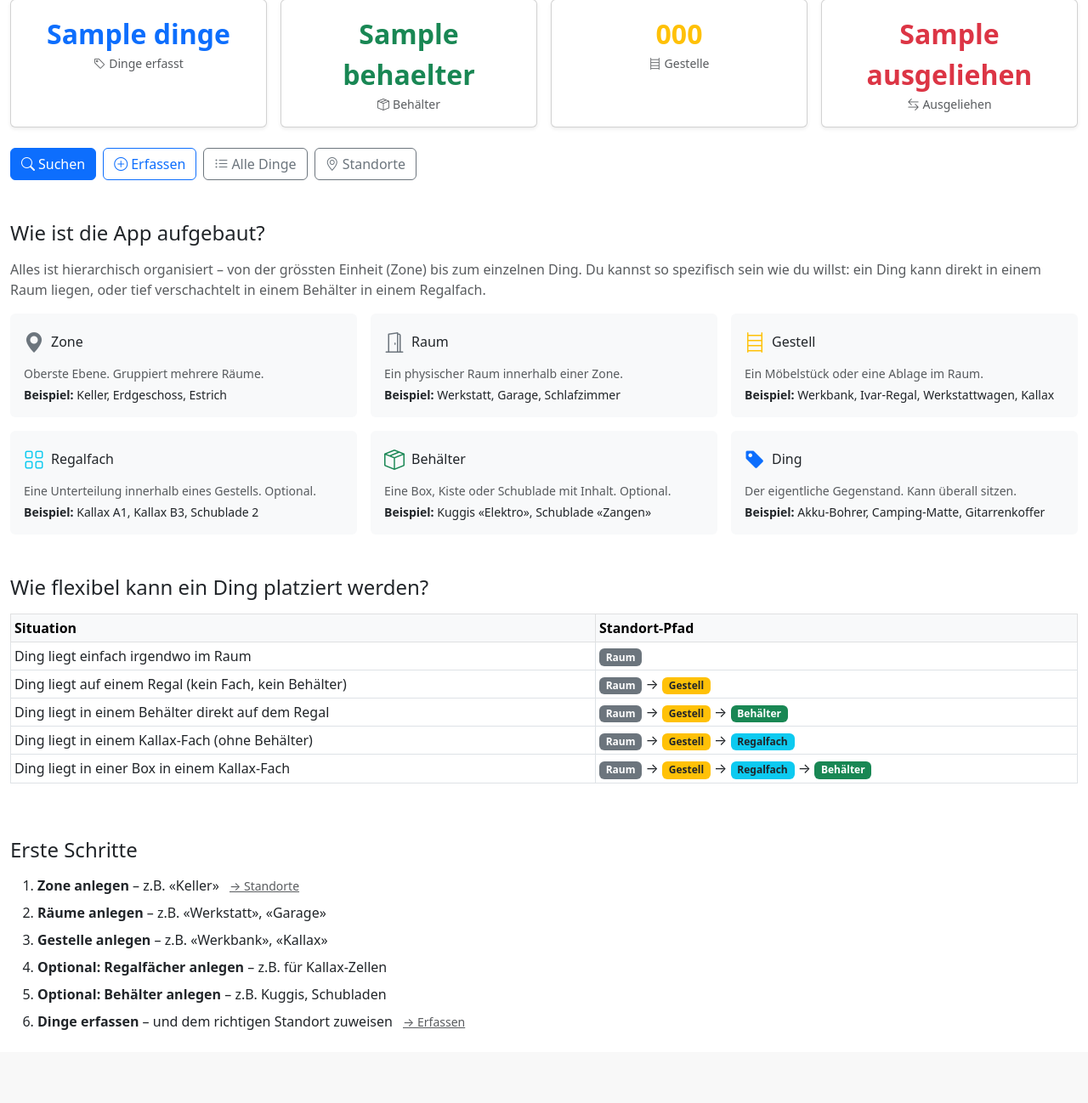
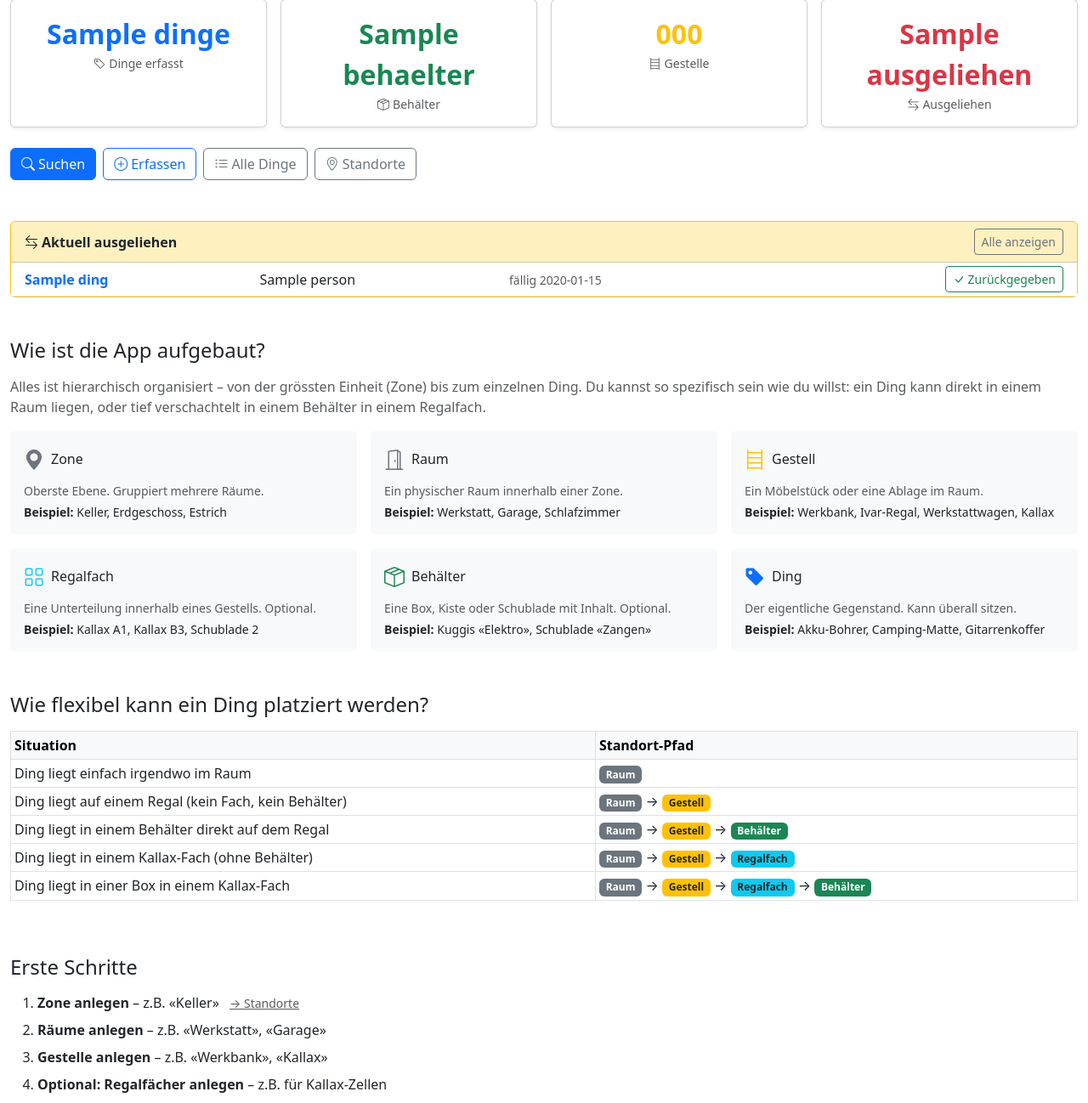
Before and after one commit to sasilanz/Inventar, a Flask app: template app/templates/index.html in a window 1280 px wide. Shown: the part 73-1371 px from the top of the page at 85% size. Before the commit the page ends 1285 px from the top, so only its background shows below. Run offline with Flask 3, Linux system fonts and the light colour scheme; the template is opened without the code that fills it: most values are stand-ins (such as "Sample title", 1, 10 or a date in 2020).

Commit message:
Startseite: aktuell ausgeliehene Dinge anzeigen
Gelbe Karte mit Tabelle aller offenen Ausleihen, sortiert nach
Fälligkeitsdatum. Überfällige Einträge rot markiert, Zurückgegeben-
Button direkt auf der Startseite. Karte erscheint nur wenn etwas
ausgeliehen ist.

Co-Authored-By: Claude Sonnet 4.6 <noreply@anthropic.com>

```diff
--- a/app/templates/index.html
+++ b/app/templates/index.html
@@ -55,6 +55,50 @@
     <i class="bi bi-geo-alt me-1"></i>Standorte
   </a>
 </div>
+
+{# ── Aktuell ausgeliehen ──────────────────────────────────────────────────── #}
+{% if ausgeliehen %}
+<div class="card mb-5 border-warning">
+  <div class="card-header bg-warning bg-opacity-25 d-flex justify-content-between align-items-center">
+    <span><i class="bi bi-arrow-left-right me-1"></i><strong>Aktuell ausgeliehen</strong></span>
+    <a href="/verleih" class="btn btn-sm btn-outline-secondary">Alle anzeigen</a>
+  </div>
+  <div class="card-body p-0">
+    <table class="table table-sm table-hover mb-0 align-middle">
+      <tbody>
+        {% for v in ausgeliehen %}
+        <tr class="{{ 'table-danger' if v.faellig_am and v.faellig_am < today }}">
+          <td class="ps-3">
+            <a href="{{ url_for('ding.detail', id=v.ding.id) }}" class="fw-bold text-decoration-none">
+              {{ v.ding.name }}
+            </a>
+          </td>
+          <td>{{ v.person }}</td>
+          <td>
+            {% if v.faellig_am %}
+              {% if v.faellig_am < today %}
+                <span class="text-danger fw-bold">fällig {{ v.faellig_am.strftime('%d.%m.%Y') }} ⚠</span>
+              {% else %}
+                <span class="text-muted small">fällig {{ v.faellig_am.strftime('%d.%m.%Y') }}</span>
+              {% endif %}
+            {% else %}
+              <span class="text-muted small">kein Fälligkeitsdatum</span>
+            {% endif %}
+          </td>
+          <td class="pe-3 text-end">
+            <form method="post" action="{{ url_for('verleih.zurueck', id=v.id) }}">
+              <button class="btn btn-sm btn-outline-success">
+                <i class="bi bi-check-lg"></i> Zurückgegeben
+              </button>
+            </form>
+          </td>
+        </tr>
+        {% endfor %}
+      </tbody>
+    </table>
+  </div>
+</div>
+{% endif %}
 
 {# ── Wie ist die App aufgebaut? ───────────────────────────────────────────── #}
 <h4 class="mb-3">Wie ist die App aufgebaut?</h4>
```
Also changed, not shown: app/routes/main.py (+6 -2 lines).
